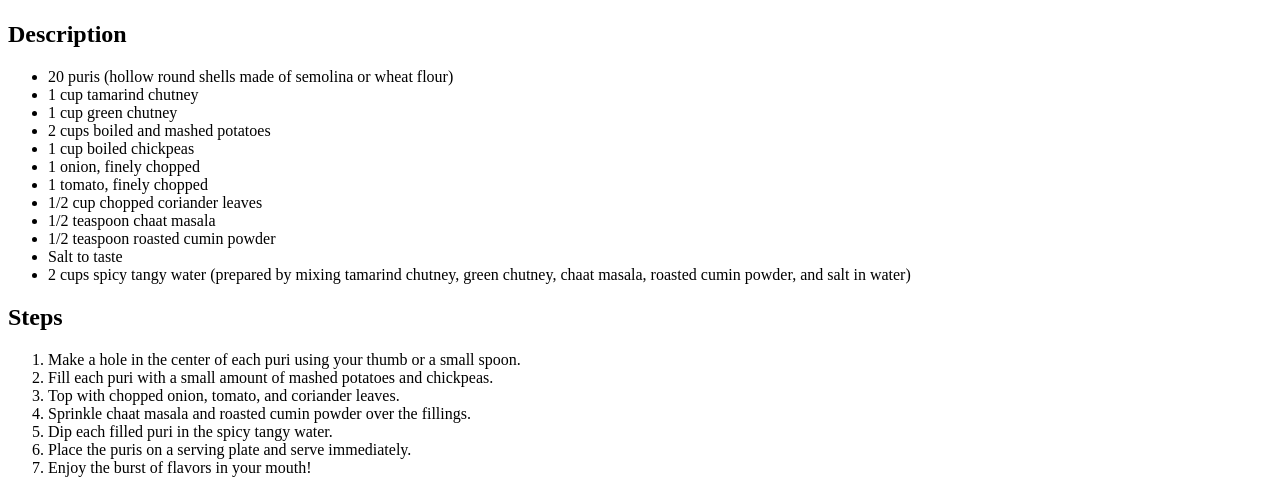
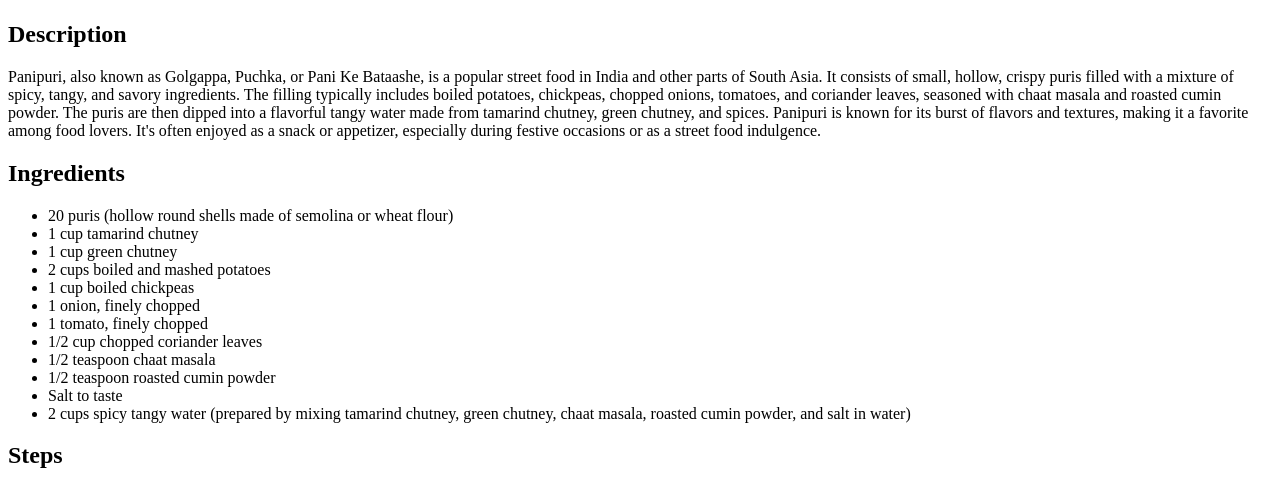
Before and after one commit to deep-vinci/odin-recipes, a plain HTML site: page recipes/panipuri.html in a window 1280 px wide. Shown: the part 383-863 px from the top of the page. Drawn offline with Linux system fonts and the light colour scheme.

Commit message:
adding the very necessary description to the panipuri recipe

```diff
--- a/recipes/panipuri.html
+++ b/recipes/panipuri.html
@@ -10,6 +10,8 @@
     <h1>Panipuri</h1>
     <img src="https://images.slurrp.com/prod/rich_article/qhnnbko00xc.webp?impolicy=slurrp-20210601&width=880&height=500" alt="Panipuri">
     <h2>Description</h2>
+    <p>Panipuri, also known as Golgappa, Puchka, or Pani Ke Bataashe, is a popular street food in India and other parts of South Asia. It consists of small, hollow, crispy puris filled with a mixture of spicy, tangy, and savory ingredients. The filling typically includes boiled potatoes, chickpeas, chopped onions, tomatoes, and coriander leaves, seasoned with chaat masala and roasted cumin powder. The puris are then dipped into a flavorful tangy water made from tamarind chutney, green chutney, and spices. Panipuri is known for its burst of flavors and textures, making it a favorite among food lovers. It's often enjoyed as a snack or appetizer, especially during festive occasions or as a street food indulgence.</p>
+    <h2>Ingredients</h2>
     <ul>
         <li>20 puris (hollow round shells made of semolina or wheat flour)</li>
         <li>1 cup tamarind chutney</li>
```
